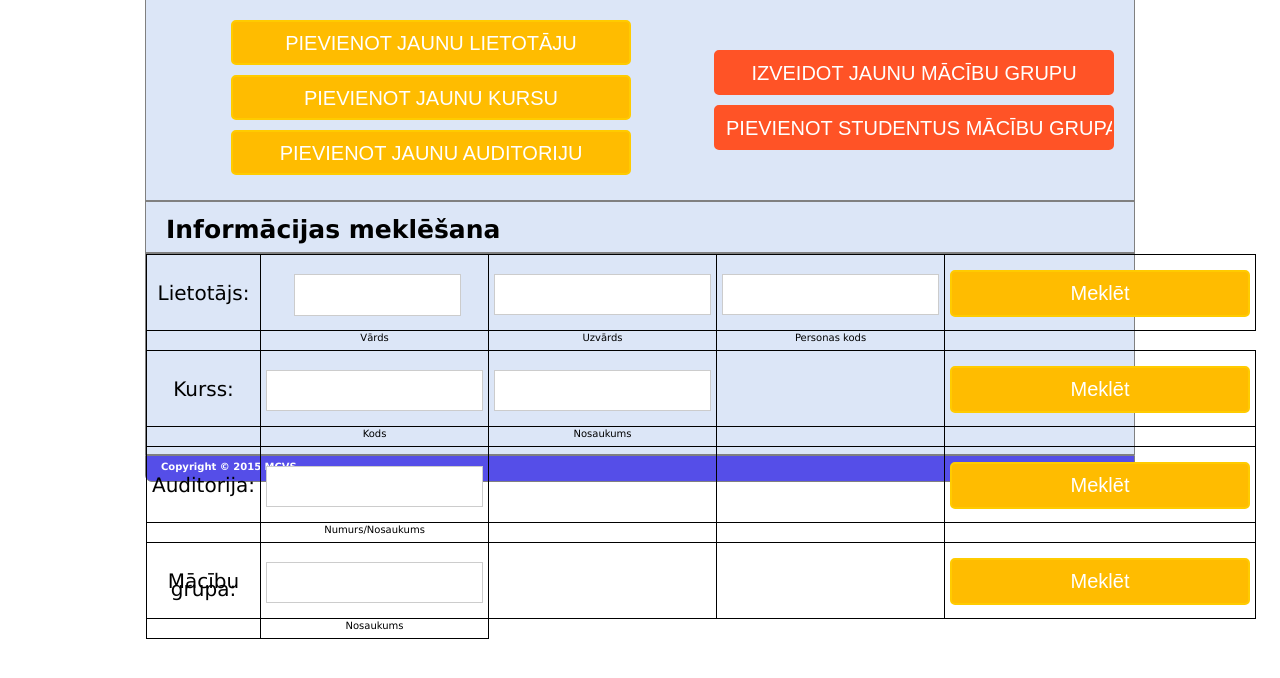
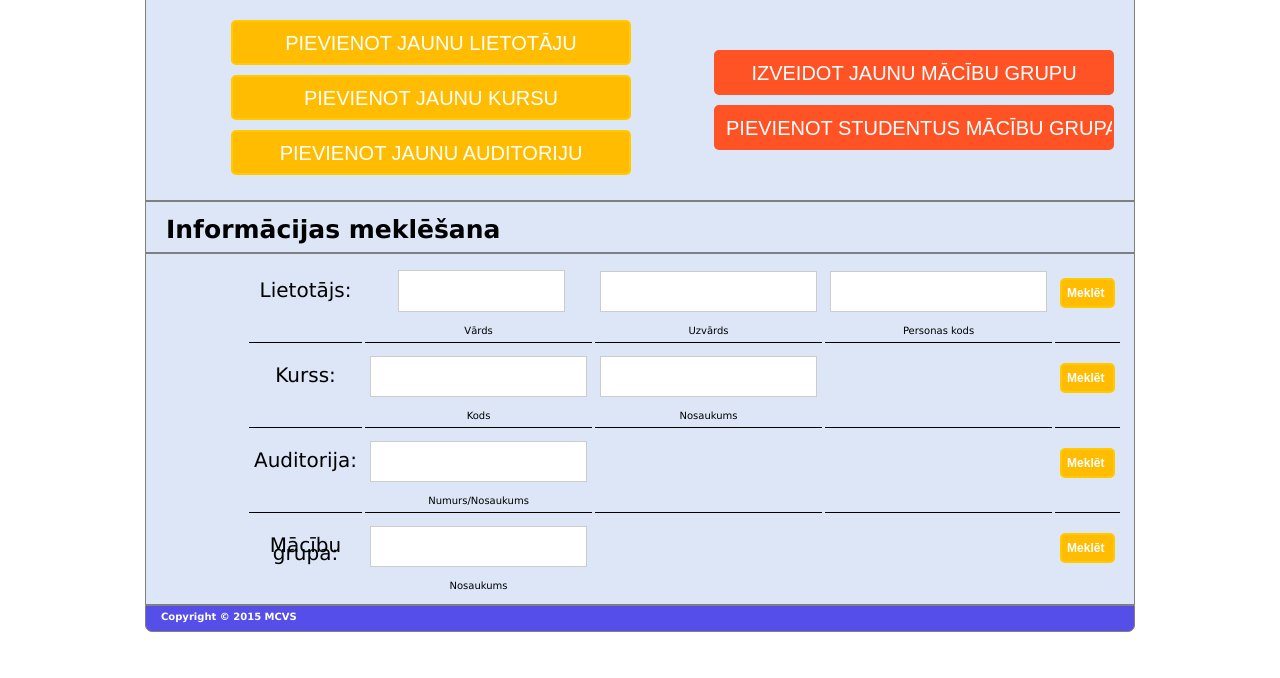
Before and after one commit to KJankovskis/MCVS, a PHP site: page /main.php in a window 1280 px wide. Shown: the part 78-756 px from the top of the page. Run offline with PHP 8.4, Linux system fonts and the light colour scheme; the visitor is signed in with stand-in values (Sample User, id 1); data that the repository does not hold is empty; some libraries are stand-ins or nearby versions.

Commit message:
Iepriekš neielikās klāt stils

```diff
--- a/IS/style.css
+++ b/IS/style.css
@@ -445,7 +445,7 @@ color:#6495ed;
     width:auto;
     position:relative;
     background-color: #DCE6F7;
-    height: 200px;
+    height: 350px;
     border:1px solid grey;
 }
 .search-left{
--- a/IS/styleForGroupPlanning.css
+++ b/IS/styleForGroupPlanning.css
@@ -10,7 +10,36 @@
 #groupPlanningTable {
     border: none;
 }
-
+#searchInfo{
+	margin-left:100px;
+}
+#searchInformation{
+	font-size:12px;
+	font-weight: bold;
+    height: 30px;
+    width: 55px;
+    padding: 5px 15px 5px 5px;
+}
+.searchPerson{
+	height: 10%;
+}
+.allBorder{
+border: 3px solid #DCE6F7;
+}
+.LRborder{
+border-left: 3px solid #DCE6F7;
+border-right: 3px solid #DCE6F7;
+}
+.LRTborder{
+border-left: 3px solid #DCE6F7;
+border-right: 3px solid #DCE6F7;
+border-top: 3px solid #DCE6F7;
+}
+.LRBborder{
+border-left: 3px solid #DCE6F7;
+border-right: 3px solid #DCE6F7;
+border-bottom: 3px solid #DCE6F7;
+}
 #gpCourseLabel, #gpTeacherLabel, #gpRoomLabel, #gpDateLabel, #gpStudentLabel, #groupNameLabel {
     margin-left: 20px;
 }
```
